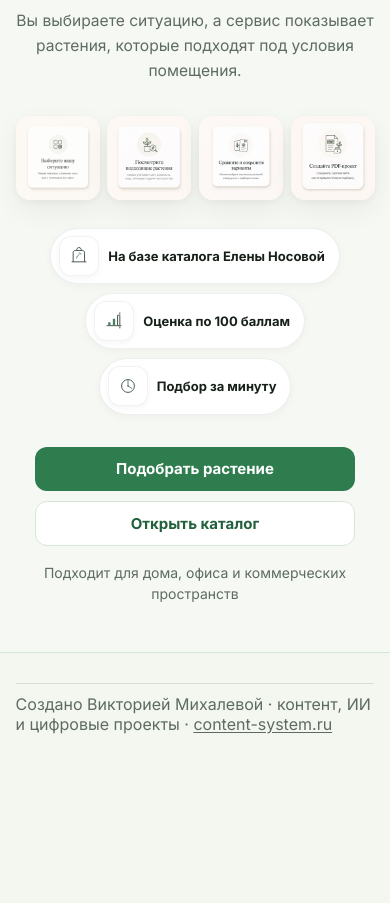
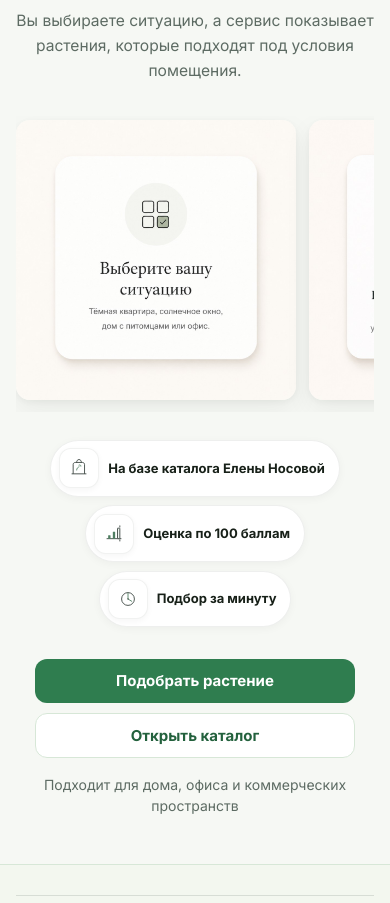
Before and after one commit to VictoriiaMikhaleva/Choose_your_plant, a website: page index.html in a window 390 px wide. Shown: the part 3293-4196 px from the top of the page. Before the commit the page ends 4046 px from the top, so only its background shows below. Drawn offline with Linux system fonts and the light colour scheme.

Commit message:
карточки низ крупнее

```diff
--- a/assets/css/styles.css
+++ b/assets/css/styles.css
@@ -629,10 +629,10 @@ select {
 .how-it-works__steps {
   display: grid;
   grid-template-columns: repeat(4, minmax(0, 1fr));
-  gap: clamp(0.55rem, 1.5vw, 0.95rem);
-  width: min(100%, 59rem);
-  max-width: 96%;
-  margin: 0 auto;
+  gap: clamp(0.85rem, 1.8vw, 1.35rem);
+  width: 100%;
+  max-width: none;
+  margin: 0;
   padding: 0;
   list-style: none;
 }
@@ -787,12 +787,6 @@ h2 {
 }
 
 @media (max-width: 768px) {
-  .how-it-works__steps {
-    max-width: 100%;
-    width: 100%;
-    gap: 0.5rem;
-  }
-
   .site-nav {
     display: none;
   }
@@ -832,6 +826,24 @@ h2 {
 }
 
 @media (max-width: 900px) {
+  .how-it-works__steps {
+    display: flex;
+    flex-wrap: nowrap;
+    overflow-x: auto;
+    overscroll-behavior-x: contain;
+    scroll-snap-type: x proximity;
+    gap: 0.85rem;
+    width: 100%;
+    padding: 0.25rem 0 0.75rem;
+    -webkit-overflow-scrolling: touch;
+    scrollbar-width: thin;
+  }
+
+  .how-step-card {
+    flex: 0 0 clamp(14.5rem, 78vw, 17.5rem);
+    scroll-snap-align: start;
+  }
+
   .cards {
     grid-template-columns: 1fr;
   }
```
